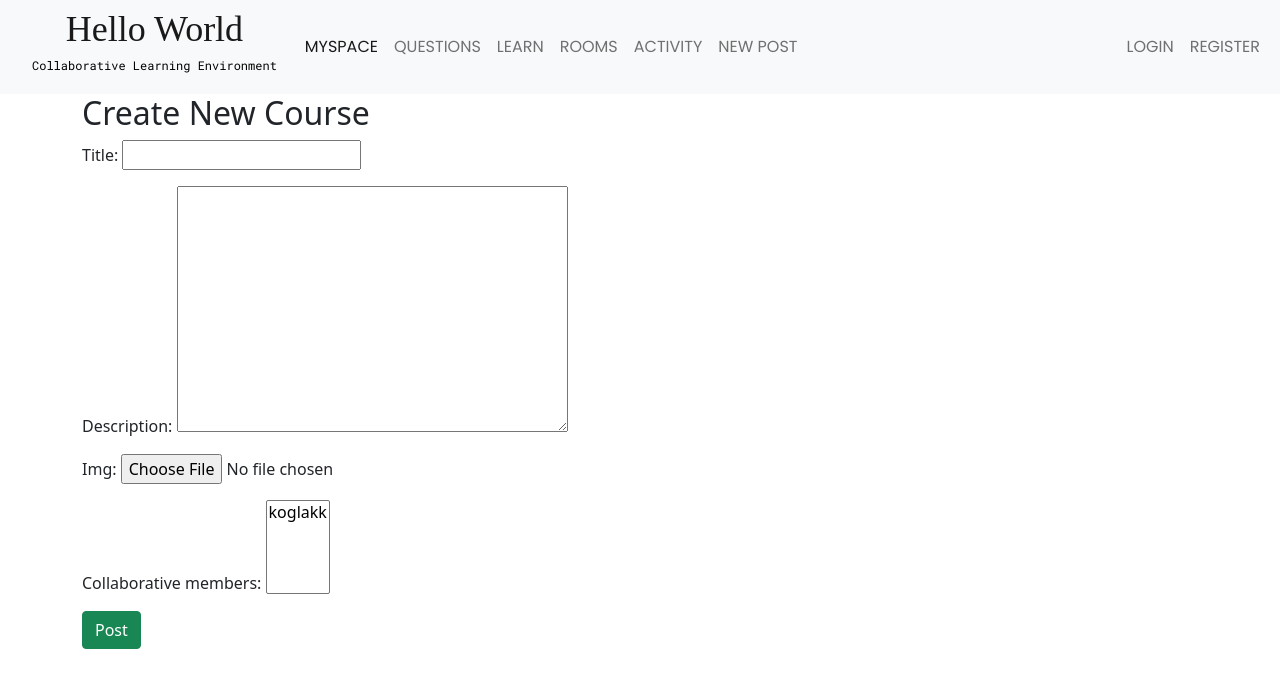
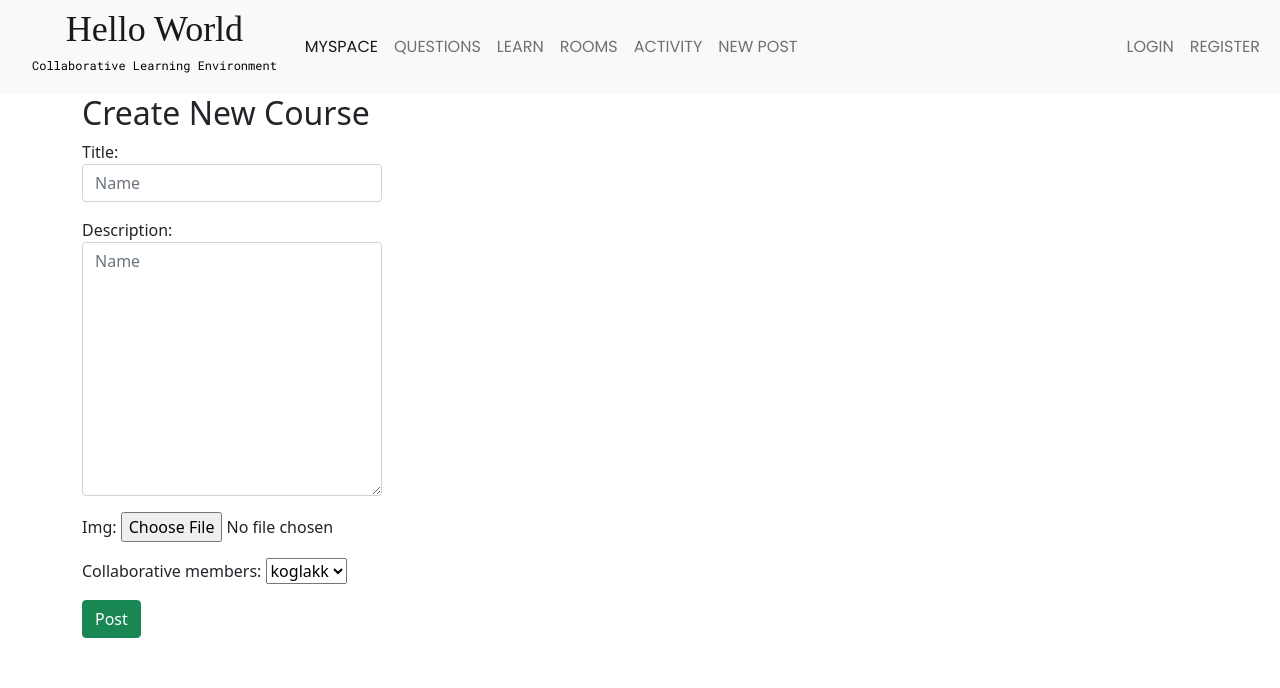
Before and after one commit to koglak/bounswe574-2022-gr2, a Django app: page /myspace/new_course/ in a window 1280 px wide. Shown: the top 688 px of the page. Run offline with Django 3.2, Linux system fonts and the light colour scheme; data comes from the database, SQL or seed files in the repository; some web fonts are replaced.

Commit message:
course delete button is added. functional. course edit/new page is styled.

```diff
--- a/mysite/settings.py
+++ b/mysite/settings.py
@@ -114,7 +114,7 @@ AUTH_PASSWORD_VALIDATORS = [
 # Internationalization
 # https://docs.djangoproject.com/en/3.2/topics/i18n/
 
-LANGUAGE_CODE = 'tr-TR'
+LANGUAGE_CODE = 'en-US'
 
 TIME_ZONE = 'Europe/Istanbul'
 
--- a/userprofile/forms.py
+++ b/userprofile/forms.py
@@ -1,9 +1,25 @@
 from django import forms
 
 from .models import Profile,Course
-
+from django.forms import ImageField, ModelForm, TextInput
+from taggit.forms import TagWidget
 
 class CourseForm(forms.ModelForm):
     class Meta:
        model = Course
        fields = ('title', 'description','img', 'collaborative_members', 'tags')
+       widgets = {
+            'title': TextInput(attrs={
+                'class': "form-control",
+                'style': 'max-width: 300px;',
+                'placeholder': 'Name',
+                }),
+            'description': forms.Textarea(attrs={
+                'class': "form-control",
+                'style': 'max-width: 300px;',
+                'placeholder': 'Name',
+                }),
+            'tags': TagWidget(),
+            'img': forms.FileInput(),
+            'collaborative_members': forms.Select(),
+                }
--- a/userprofile/templates/userprofile/course_edit.html
+++ b/userprofile/templates/userprofile/course_edit.html
@@ -14,8 +14,10 @@
         {{form.media}}
         {{form.as_p}}
         <button type="submit" class="save btn btn-success">Post</button>
+        {% if title != "none" %}
+        <a class="btn btn-outline-danger" href="{% url 'delete_course' title=title %}">Delete Course</a>
+        {% endif %}
     </form>
 
 
-
 {% endblock %}
--- a/userprofile/urls.py
+++ b/userprofile/urls.py
@@ -8,5 +8,6 @@ urlpatterns = [
     path('<str:title>/', views.course_detail, name='course_detail'),
     path('<str:title>/edit/', views.course_edit, name='course_edit'),
     path('tag/<str:tag>', views.course_tag_detail, name='course_tag_detail'),
+    path('<str:title>/delete-post',views.delete_course,name='delete_course')
 
 ]
--- a/userprofile/views.py
+++ b/userprofile/views.py
@@ -33,7 +33,7 @@ def course_edit(request, title):
             return redirect('course_detail', title=course.title)
     else:
         form = CourseForm(instance=course)
-    return render(request, 'userprofile/course_edit.html', {'form': form})
+    return render(request, 'userprofile/course_edit.html', {'form': form, 'title': title})
 
 def course_new(request):
     if request.method == "POST":
@@ -48,9 +48,16 @@ def course_new(request):
             return redirect('course_detail', title=course.title)
     else:
         form = CourseForm()
-    return render(request, 'userprofile/course_edit.html', {'form': form})
+        title ="none"
+    return render(request, 'userprofile/course_edit.html', {'form': form, 'title':title})
 
 
 def course_tag_detail(response,tag):
     courses = Course.objects.filter(tags__name__in=[tag])
     return render(response, "userprofile/course_tag_details.html", {'courses': courses, 'tag': tag})
+
+
+def delete_course(request, title):
+    course = Course.objects.get(title=title)
+    course.delete()
+    return redirect('/myspace/profile')
```
Also changed, not shown: media/images/42-423457_transparent-doctor-symbol-png-online-courses-icon-png_Fh8QbKv.png (added).
